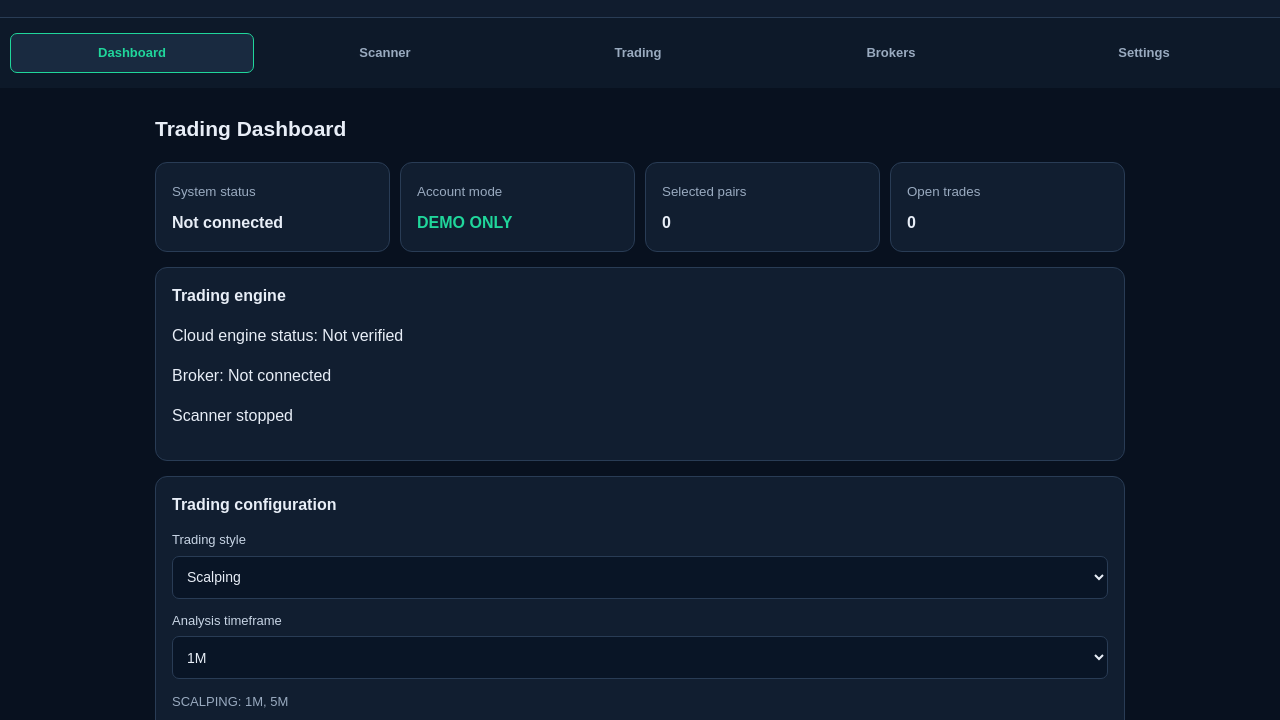
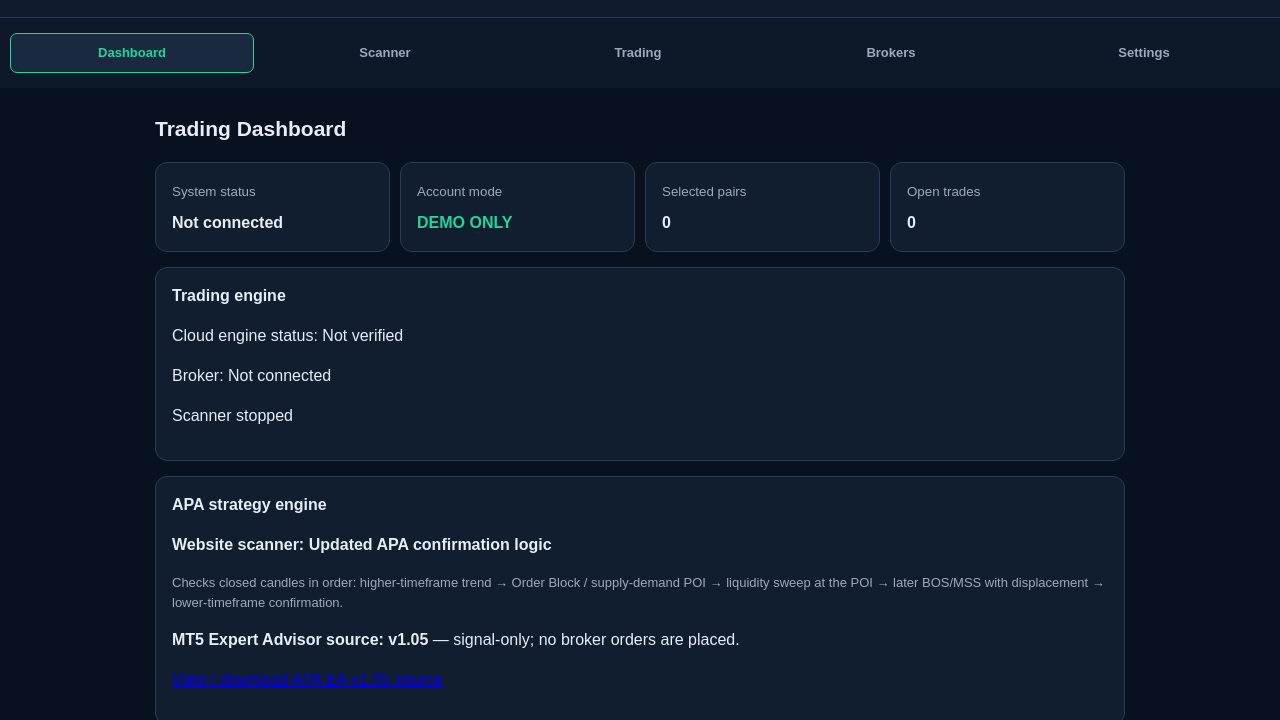
Before and after one commit to ssenkubuge731/Smc-sniper-pro, a plain HTML site: page index.html in a window 1280 px wide. Shown: the part 80-800 px from the top of the page. Drawn offline with Linux system fonts and the light colour scheme; no server answers.

Commit message:
Show APA website scanner update and MT5 EA v1.05 on dashboard

```diff
--- a/index.html
+++ b/index.html
@@ -42,6 +42,14 @@
     <p id="cloudStatus">Cloud engine status: Not verified</p>
     <p id="brokerStatus">Broker: Not connected</p>
     <p id="scannerStatus">Scanner: Stopped</p>
+  </div>
+
+  <div class="panel">
+    <h3>APA strategy engine</h3>
+    <p><strong>Website scanner: Updated APA confirmation logic</strong></p>
+    <p class="muted">Checks closed candles in order: higher-timeframe trend → Order Block / supply-demand POI → liquidity sweep at the POI → later BOS/MSS with displacement → lower-timeframe confirmation.</p>
+    <p><strong>MT5 Expert Advisor source: v1.05</strong> — signal-only; no broker orders are placed.</p>
+    <p><a href="https://github.com/ssenkubuge731/Smc-sniper-pro/blob/main/mt5-bridge/SMC_Sniper_APA_EA_v1.mq5" target="_blank" rel="noopener">View / download APA EA v1.05 source</a></p>
   </div>
 
   <div class="panel">
```
